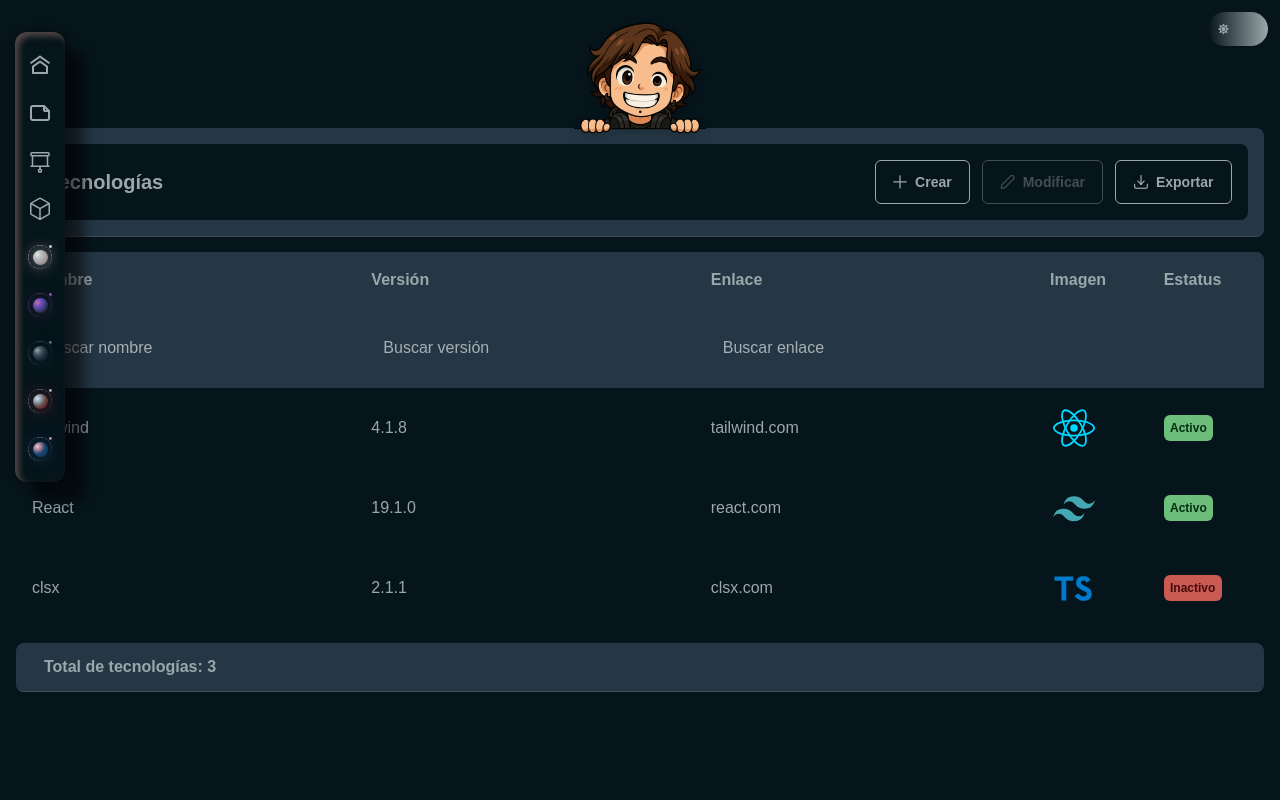
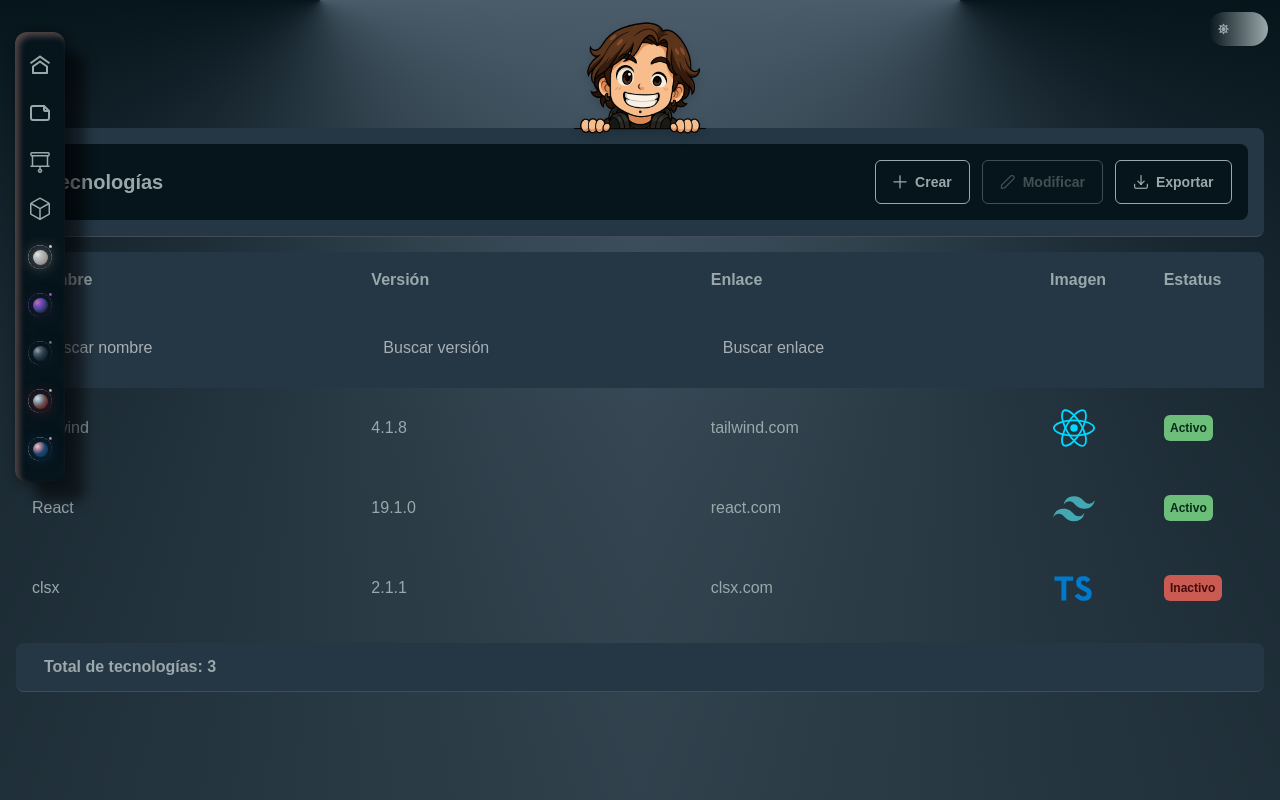
Before and after one commit to kenshivr/Brayan, a React (Vite) app: page /Brayan/report in a window 1280 px wide. Built offline with nearby package versions, Linux system fonts and the light colour scheme; a web font is replaced by a local one.

Commit message:
New color effect.

```diff
--- /dev/null
+++ b/src/components/UI/light.tsx
@@ -0,0 +1,30 @@
+import cn from "@src/services/clsx"
+
+export default function Light() {
+    return (
+        <>
+            <div
+                className={cn(
+                    'w-[200vh] h-[50vw]',
+                    'transition-opacity duration-800 ease-in-out',
+                    'rotate-90 origin-top-left',
+                    'absolute -top-2/2 left-6/6',
+                )}
+                style={{
+                    background: `conic-gradient(from 0deg, var(--color-fifthColor) 0deg, var(--color-secondColor) 180deg, transparent 180deg, transparent 360deg)`,
+                }}
+            />
+            <div
+                className={cn(
+                    'w-[200vh] h-[50vw]',
+                    'transition-opacity duration-800 ease-in-out',
+                    'rotate-90 origin-top-left',
+                    'absolute -top-2/2 left-3/6',
+                )}
+                style={{
+                    background: `conic-gradient(from 0deg, var(--color-secondColor) 0deg, var(--color-fifthColor) 180deg, transparent 180deg, transparent 360deg)`,
+                }}
+            />
+        </>
+    )
+}
--- /dev/null
+++ b/src/components/UI/lightComplement.tsx
@@ -0,0 +1,18 @@
+import cn from "@src/services/clsx"
+
+export default function LightComplement() {
+    return (
+        <>
+            <div
+                className={cn(
+                    'w-screen h-screen',
+                    'absolute -bottom-2/2',
+                    'transition-opacity duration-800 ease-in-out',
+                )}
+                style={{
+                    background: 'linear-gradient(to bottom, #9A99A2, var(--color-fifthColor))',
+                }}
+            />
+        </>
+    )
+}
--- a/src/components/UI/mainContainer.tsx
+++ b/src/components/UI/mainContainer.tsx
@@ -1,6 +1,8 @@
 import cn from "@src/services/clsx";
 import { type ReactNode } from "react";
 import AnimationMouse from "./animationMouse";
+import Light from "./light";
+import LightComplement from "./lightComplement";
 
 export default function MainContainer({
   children,
@@ -19,6 +21,11 @@ export default function MainContainer({
         className
       )}
     >
+
+      <Light />
+
+      <LightComplement />
+
       <AnimationMouse />
 
       {/* <div
--- a/src/components/home/hero.tsx
+++ b/src/components/home/hero.tsx
@@ -18,7 +18,7 @@ export default function Hero({
     >
 
       {/* Contenido principal */}
-      <div className="relative flex flex-col justify-center items-center w-full order-2 md:order-none py-6">
+      <div className="relative flex flex-col justify-center items-center w-full order-2 md:order-none py-6 pt-38">
         <img src={image} width={300} alt="Personaje" />
         <p
           style={{ color: "var(--color-firstColor)" }}
--- a/src/components/home/technologies.tsx
+++ b/src/components/home/technologies.tsx
@@ -200,7 +200,11 @@ export default function CarouselCards() {
   return (
     <div
       ref={containerRef}
-      style={{ color: "var(--color-firstColor)" }}
+      style={{
+        color: "var(--color-firstColor)",
+        // background: 'linear-gradient(to bottom, var(--color-secondColor), var(--color-fifthColor))',
+        // background: 'linear-gradient(to bottom, color-mix(in srgb, var(--color-secondColor) 1%, transparent), var(--color-fifthColor))',
+      }}
       className={cn(
         "relative w-full h-[600px] pt-40",
         "flex items-center overflow-hidden bg-transparent"
--- a/src/components/table/table.tsx
+++ b/src/components/table/table.tsx
@@ -154,7 +154,7 @@ export default function Table() {
     return (
         <div
             className={cn(
-                'w-full pt-20 flex flex-col'
+                'w-full pt-20 flex flex-col',
             )}
             style={{ color: theme.firstColor }}
         >
```
